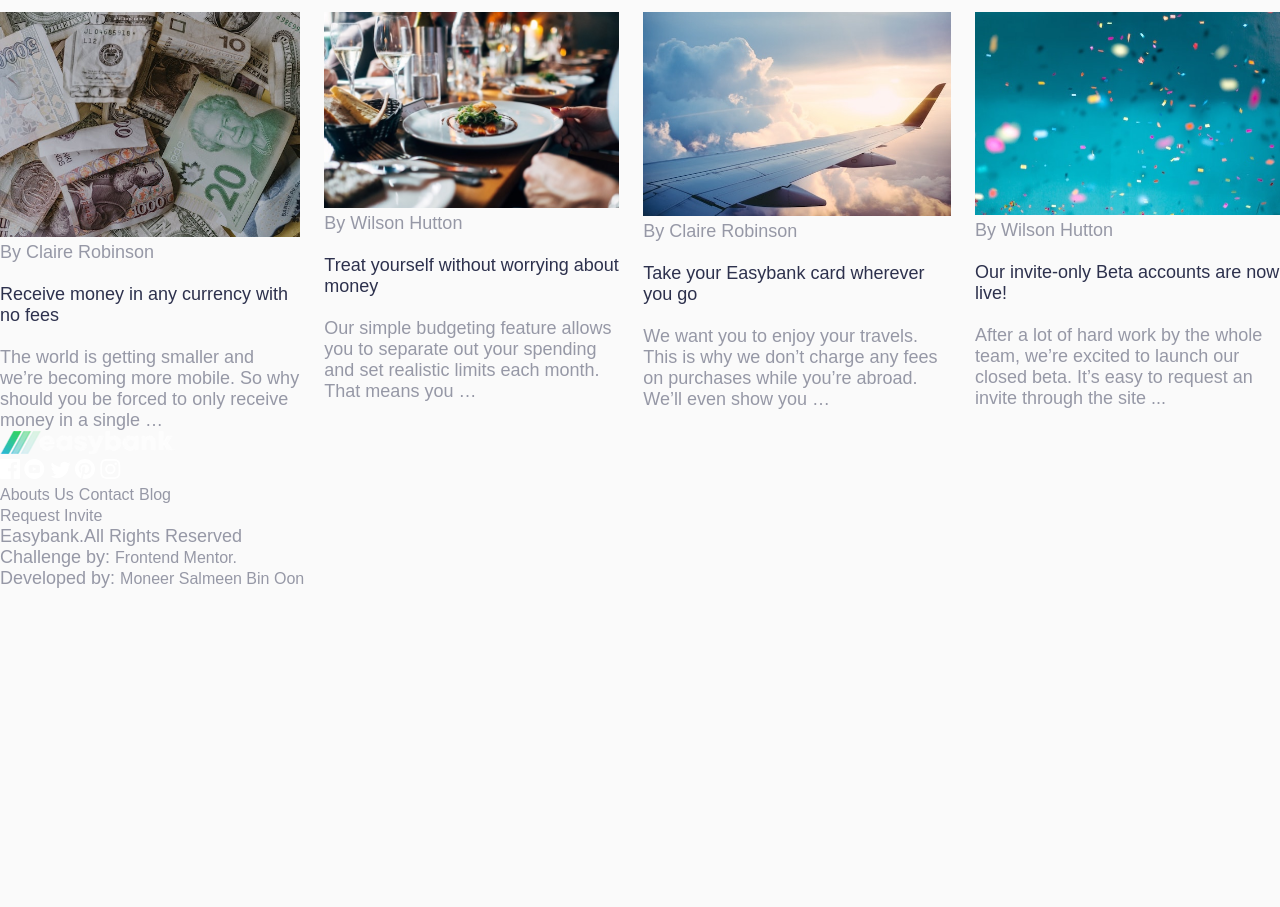
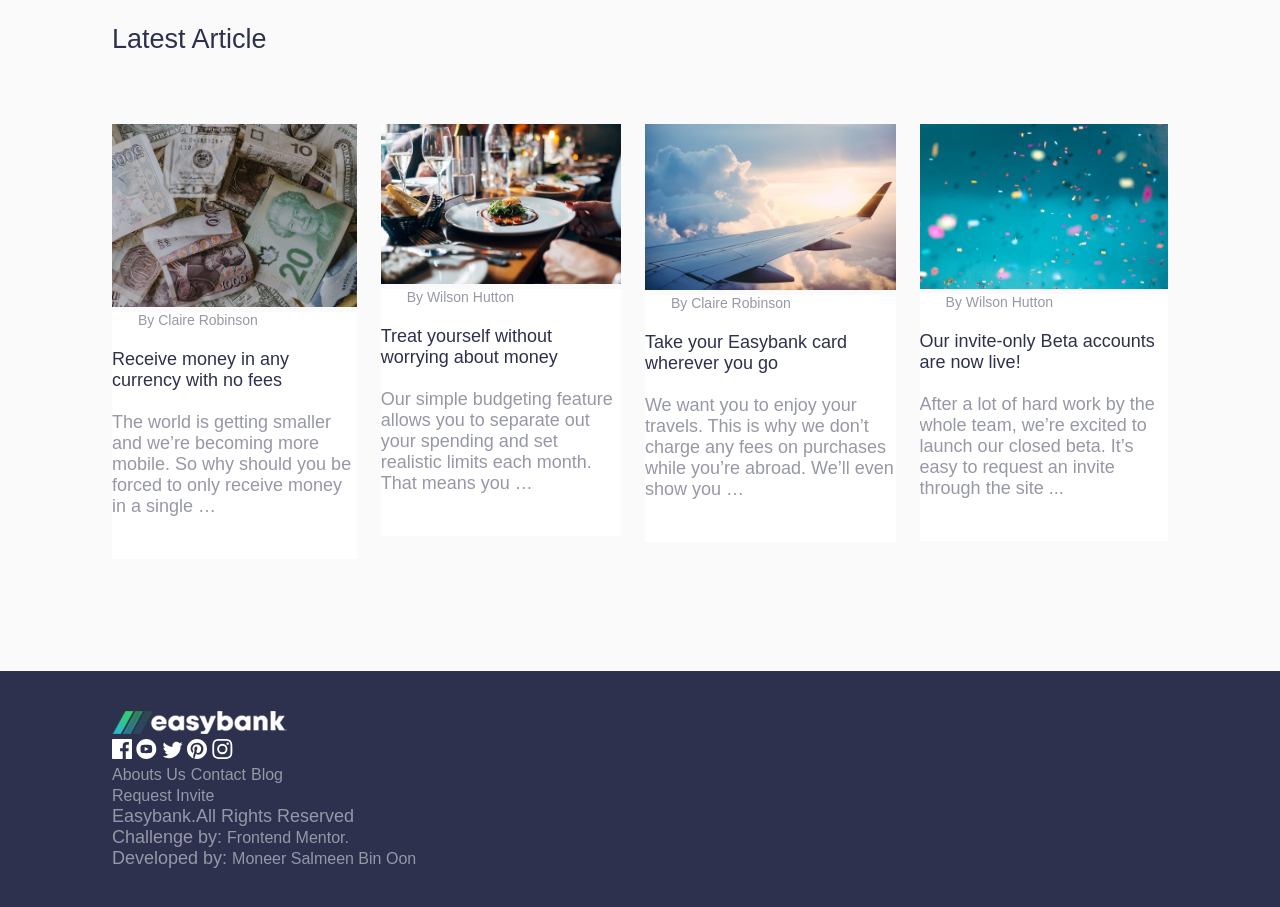
Before and after one commit to Moneer99/easy-bank-FM, a plain HTML site: page index.html in a window 1280 px wide. Shown: the part 1475-2382 px from the top of the page. Before the commit the page ends 2064 px from the top, so only its background shows below. Drawn offline with Linux system fonts and the light colour scheme.

Commit message:
added article three with style it

```diff
--- a/css/style.css
+++ b/css/style.css
@@ -143,13 +143,52 @@ div.sections-one section img {
   height: 3.5rem;
 }
 
+/* --------------------- End article two ---------------------- */
+
+/* ------------------- article three ------------------- */
+
 article.article-three {
   flex-direction: column;
+  padding: 7rem;
 }
 
 figure img {
   width: 100%;
 }
-/* --------------------- End article two ---------------------- */
+
+figcaption {
+  font-size: 0.875rem;
+  padding: 0 1.625rem;
+  background-color: hsl(0, 27%, 100%);
+}
+
+div.sections-two h4:hover {
+  color: hsl(192, 70%, 51%);
+  transition: all 0.5s;
+}
+
+div.sections-two p {
+  height: 9.187rem;
+  text-overflow: ellipsis;
+  overflow: hidden;
+}
+
+:is(div.sections-two) p,
+h4 {
+  padding: 0.3rem -1.625em 0.5rem;
+  background-color: hsl(0, 27%, 100%);
+}
+
+/* -------------------End article three ------------------- */
+
+/* ----------------------- footer ------------------------- */
+footer {
+  background-color: hsl(233, 26%, 24%);
+  display: flex;
+  flex-direction: column;
+  padding: 2.5rem 7rem;
+}
+
+/* ----------------------- End footer ------------------------- */
 
 /* -------------------------------- End main -------------------------------- */
```
